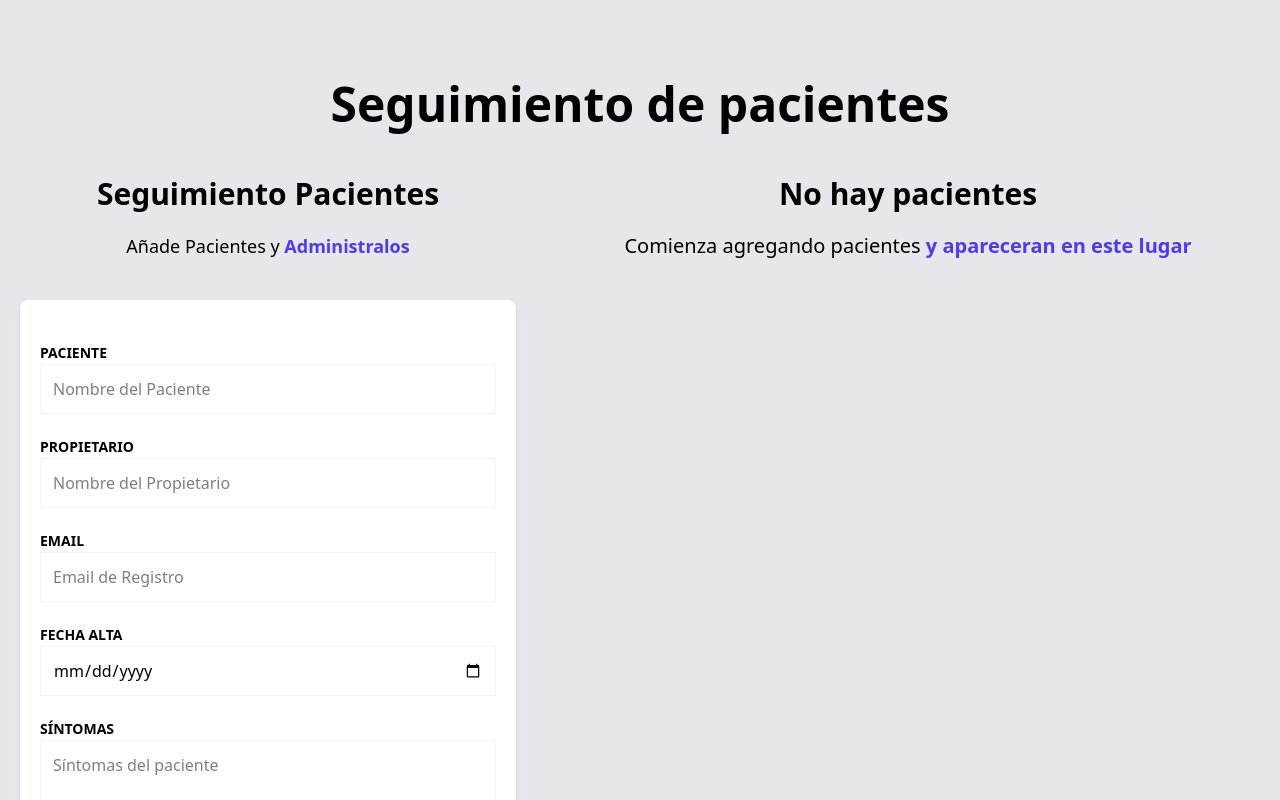
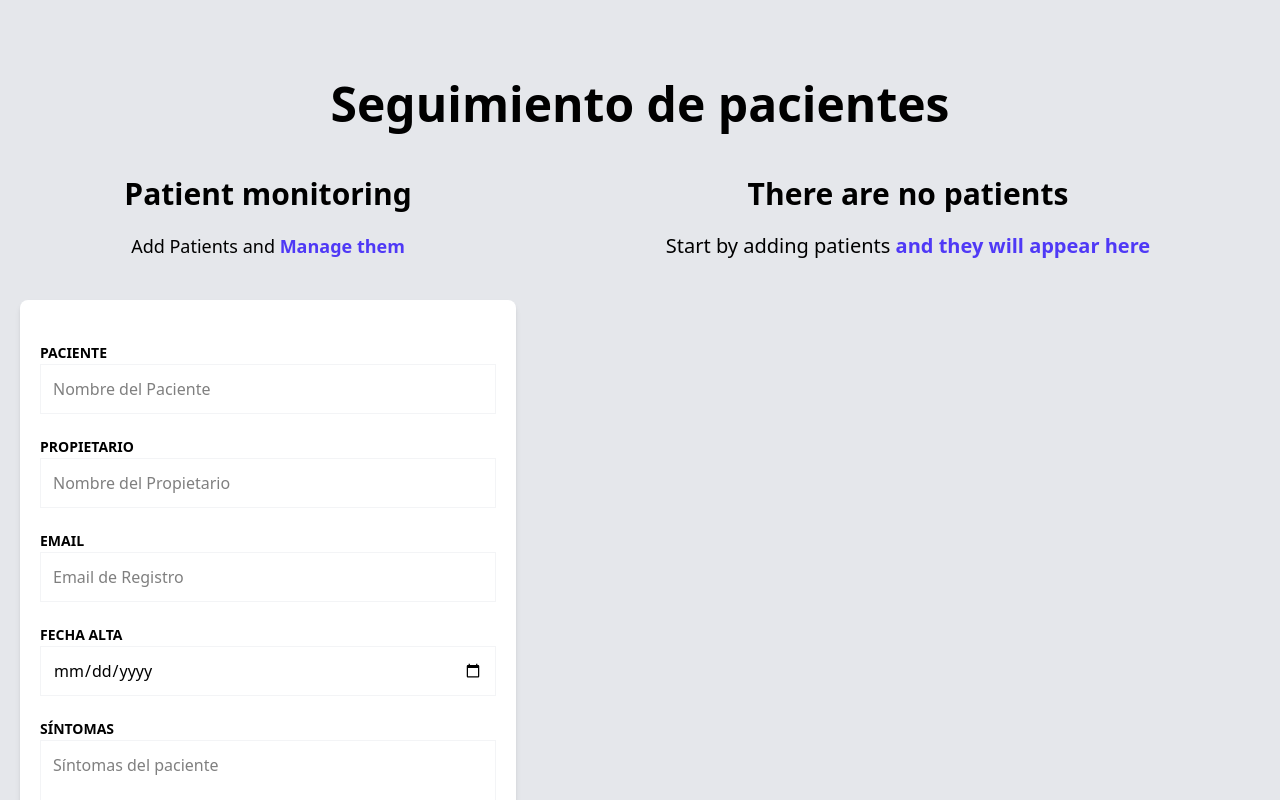
Before and after one commit to Cachi1997/administrador-pacientes, a React (Vite) app: page / in a window 1280 px wide. Shown: the top 800 px of the page. Built offline with nearby package versions, Linux system fonts and the light colour scheme.

Commit message:
fix: Improvements with testing purpose

```diff
--- a/src/components/PatientForm.tsx
+++ b/src/components/PatientForm.tsx
@@ -20,13 +20,13 @@ const PatientForm = () => {
       const activePatient = patients.filter(
         (patient) => patient.id === activeId
       )[0];
-      setValue("name", activePatient.name);
-      setValue("caretaker", activePatient.caretaker);
-      setValue("email", activePatient.email);
-      setValue("date", activePatient.date);
-      setValue("symptoms", activePatient.symptoms);
+      setValue("name", activePatient?.name || "");
+      setValue("caretaker", activePatient?.caretaker || "");
+      setValue("email", activePatient?.email || "");
+      setValue("date", activePatient?.date || "");
+      setValue("symptoms", activePatient?.symptoms || "");
     }
-  }, [activeId]);
+  }, [activeId, setValue, patients]);
 
   const registerPatient = (data: DraftPatient) => {
     if (activeId) {
@@ -42,11 +42,11 @@ const PatientForm = () => {
 
   return (
     <div className="md:w-1/2 lg:w-2/5 mx-5">
-      <h2 className="font-black text-3xl text-center">Seguimiento Pacientes</h2>
+      <h2 className="font-black text-3xl text-center">Patient monitoring</h2>
 
       <p className="text-lg mt-5 text-center mb-10">
-        Añade Pacientes y {""}
-        <span className="text-indigo-600 font-bold">Administralos</span>
+        Add Patients and {""}
+        <span className="text-indigo-600 font-bold">Manage them</span>
       </p>
 
       <form
--- a/src/components/PatientList.tsx
+++ b/src/components/PatientList.tsx
@@ -10,12 +10,12 @@ const PatientList = () => {
     <div className="md:w-1/2 lg:w-3/5 md:h-screen overflow-y-scroll">
       {patients.length ? (
         <>
-          <h2 className="font-black text-3xl text-center">
-            Listado de Pacientes
-          </h2>
+          <h2 className="font-black text-3xl text-center">Patient list</h2>
           <p className="text-xl mt-5 mb-10 text-center">
-            Administra tus{" "}
-            <span className="text-indigo-600 font-bold">Pacientes y Citas</span>
+            Manage your{" "}
+            <span className="text-indigo-600 font-bold">
+              Patients and Appointments
+            </span>
           </p>
           {patients.map((patient) => (
             <PatientDetails key={patient.id} patient={patient} />
@@ -23,11 +23,13 @@ const PatientList = () => {
         </>
       ) : (
         <>
-          <h2 className="font-black text-3xl text-center">No hay pacientes</h2>
+          <h2 className="font-black text-3xl text-center">
+            There are no patients
+          </h2>
           <p className="text-xl mt-5 mb-10 text-center">
-            Comienza agregando pacientes{" "}
+            Start by adding patients{" "}
             <span className="text-indigo-600 font-bold">
-              y apareceran en este lugar
+              and they will appear here
             </span>
           </p>
         </>
```
